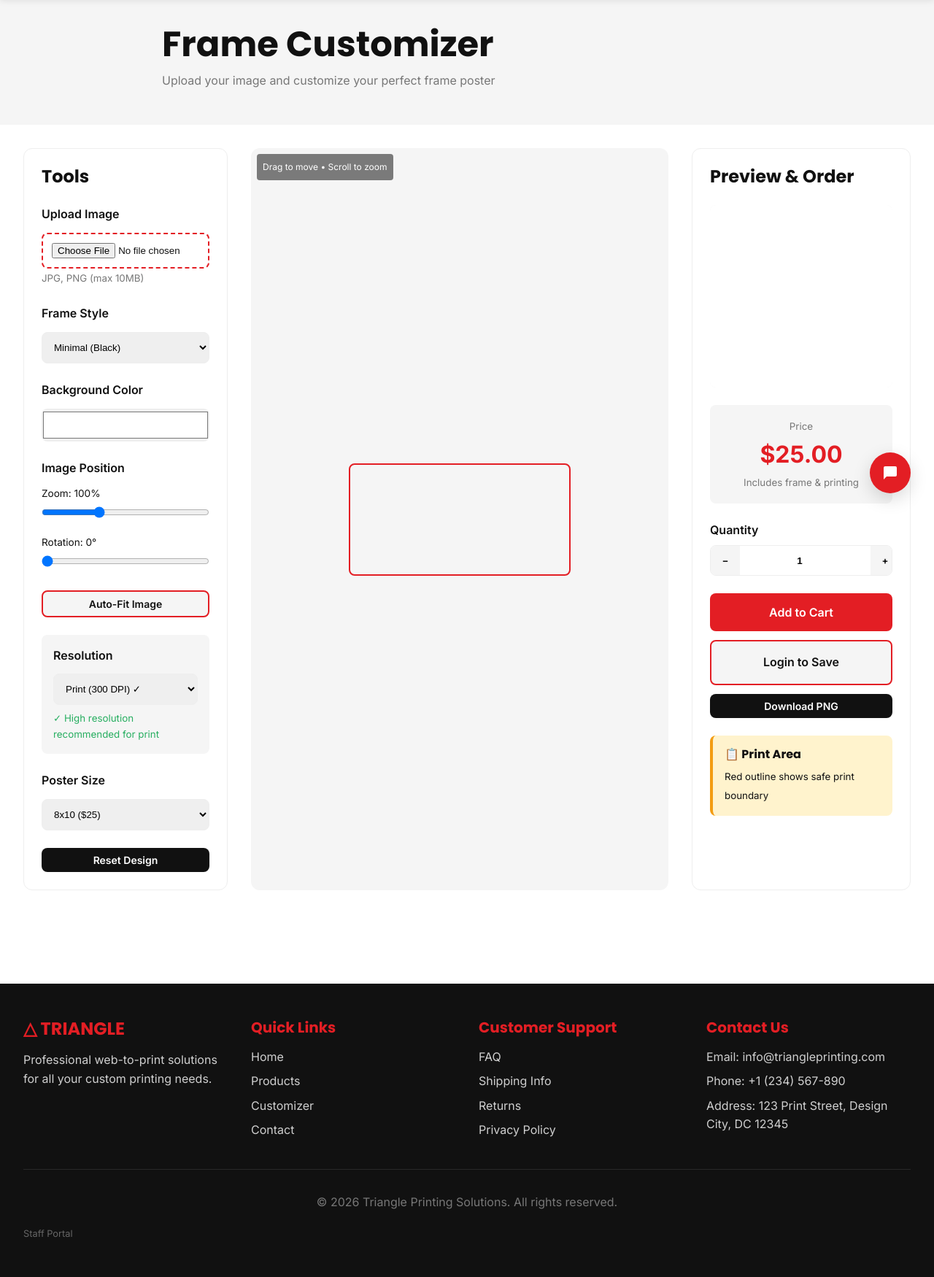
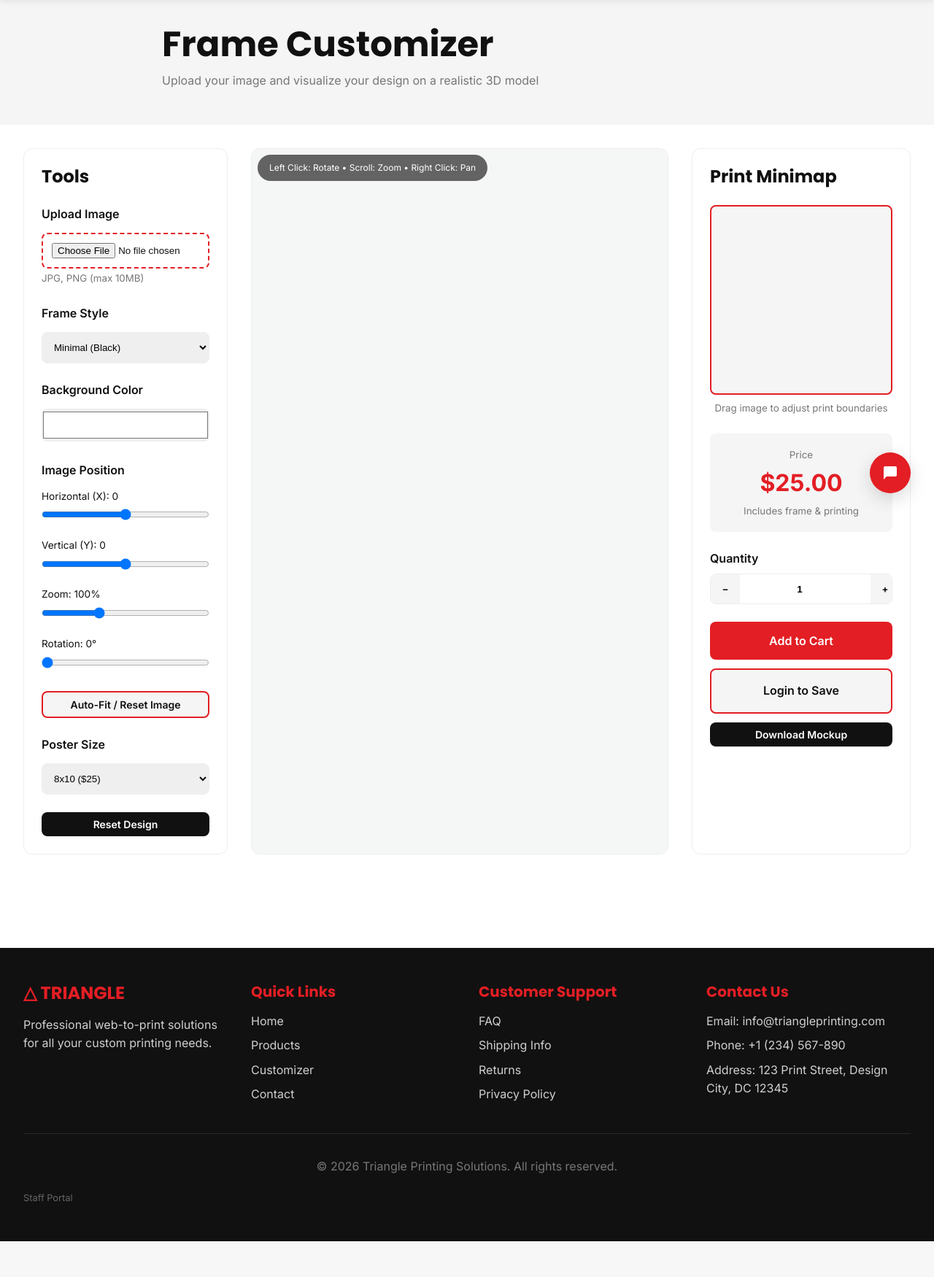
Before and after one commit to shenalp719/triangle-ecommerce, a PHP site: page /customizer-frame.php in a window 1280 px wide. Shown: the part 92-1842 px from the top of the page at 73% size. After the commit the page ends 1793 px from the top, so only its background shows below. Run offline with PHP 8.4, Linux system fonts and the light colour scheme; a map, chart or similar area stays blank; some libraries are stand-ins or nearby versions.

Commit message:
Feat: Implement interactive 3D frame customizer with X/Y positioning and enhanced storefront visuals

```diff
--- /dev/null
+++ b/assets/js/customizer-3d-frame.js
@@ -0,0 +1,207 @@
+/**
+ * Advanced 3D Frame Customizer Engine (ISOLATED)
+ * Triangle Printing Solutions
+ */
+
+let canvas, fabricCanvas;
+let currentImage = null;
+let designData = {
+    backgroundColor: '#ffffff',
+    frameStyle: 'minimal',
+    posterSize: '8x10',
+    resolution: 300
+};
+
+const sizePrices = { '8x10': 25, '11x14': 35, '16x20': 45, '18x24': 55, '24x36': 75 };
+
+// Three.js Variables
+let scene, camera, renderer, frameModel, canvasTexture;
+
+document.addEventListener('DOMContentLoaded', () => {
+    initializeFabric();
+    initializeThreeJSPreview();
+
+    if(document.getElementById('image-upload')) {
+        setupFrameEventListeners();
+        updatePrice();
+    }
+});
+
+// ========== 1. INITIALIZE 2D FABRIC CANVAS ==========
+function initializeFabric() {
+    fabricCanvas = new fabric.Canvas('canvas', {
+        width: 600,
+        height: 600,
+        backgroundColor: designData.backgroundColor,
+        selection: true,
+        preserveObjectStacking: true
+    });
+
+    drawSafePrintArea();
+
+    fabricCanvas.on('after:render', () => {
+        if (canvasTexture) canvasTexture.needsUpdate = true;
+    });
+}
+
+function drawSafePrintArea() {
+    const safeMargin = 20;
+    fabricCanvas.add(new fabric.Rect({
+        left: safeMargin, top: safeMargin,
+        width: fabricCanvas.width - (safeMargin * 2),
+        height: fabricCanvas.height - (safeMargin * 2),
+        fill: 'transparent', stroke: '#E31E24',
+        strokeDashArray: [5, 5], strokeWidth: 2,
+        selectable: false, evented: false
+    }));
+    fabricCanvas.renderAll();
+}
+
+// ========== 2. INITIALIZE 3D THREE.JS PREVIEW ==========
+function initializeThreeJSPreview() {
+    const container = document.getElementById('preview-container');
+    if(!container) return;
+
+    container.innerHTML = '';
+
+    scene = new THREE.Scene();
+    scene.background = new THREE.Color('#f4f7f6');
+
+    camera = new THREE.PerspectiveCamera(45, container.clientWidth / container.clientHeight, 0.1, 100);
+    camera.position.set(0, 0, 5);
+
+    renderer = new THREE.WebGLRenderer({ antialias: true });
+    renderer.setSize(container.clientWidth, container.clientHeight);
+    renderer.outputEncoding = THREE.sRGBEncoding;
+    renderer.shadowMap.enabled = true;
+    container.appendChild(renderer.domElement);
+
+    // Boosted Lighting so the frame is never completely black
+    const ambientLight = new THREE.AmbientLight(0xffffff, 0.9);
+    scene.add(ambientLight);
+    const directionalLight = new THREE.DirectionalLight(0xffffff, 0.6);
+    directionalLight.position.set(5, 5, 5);
+    scene.add(directionalLight);
+
+    // Enable Zoom and Pan explicitly
+    const controls = new THREE.OrbitControls(camera, renderer.domElement);
+    controls.enableZoom = true;
+    controls.enablePan = true;
+    controls.minDistance = 1;
+    controls.maxDistance = 15;
+
+    canvasTexture = new THREE.CanvasTexture(document.getElementById('canvas'));
+    canvasTexture.encoding = THREE.sRGBEncoding;
+    canvasTexture.flipY = true;
+
+    const loader = new THREE.GLTFLoader();
+
+    loader.load('/triangle-ecommerce/assets/models/photo_frame.glb', function(gltf) {
+        frameModel = gltf.scene;
+
+        // SMART AUTO-SCALING: Mathematically fits the model to the screen
+        const box = new THREE.Box3().setFromObject(frameModel);
+        const center = box.getCenter(new THREE.Vector3());
+        const size = box.getSize(new THREE.Vector3());
+
+        // Center it
+        frameModel.position.x += (frameModel.position.x - center.x);
+        frameModel.position.y += (frameModel.position.y - center.y);
+        frameModel.position.z += (frameModel.position.z - center.z);
+
+        // Scale it down safely
+        const maxDim = Math.max(size.x, size.y, size.z);
+        const targetSize = 3; // Fits nicely inside the camera view
+        const scale = targetSize / maxDim;
+        frameModel.scale.set(scale, scale, scale);
+
+        // Apply texture
+        frameModel.traverse((child) => {
+            if (child.isMesh) {
+                child.material.map = canvasTexture;
+                // Ensures material renders on both sides, fixing black spots
+                child.material.side = THREE.DoubleSide;
+                child.material.needsUpdate = true;
+            }
+        });
+        scene.add(frameModel);
+    }, undefined, function (error) {
+        console.error('Error loading 3D model:', error);
+    });
+
+    function animate() {
+        requestAnimationFrame(animate);
+        controls.update();
+        renderer.render(scene, camera);
+    }
+    animate();
+
+    // Handle window resize for 3D canvas
+    window.addEventListener('resize', () => {
+        camera.aspect = container.clientWidth / container.clientHeight;
+        camera.updateProjectionMatrix();
+        renderer.setSize(container.clientWidth, container.clientHeight);
+    });
+}
+
+// ========== 3. CONTROLS & LOGIC ==========
+function setupFrameEventListeners() {
+    document.getElementById('image-upload').addEventListener('change', (e) => {
+        const file = e.target.files[0];
+        if (!file || !file.type.match('image.*')) return;
+
+        const reader = new FileReader();
+        reader.onload = (event) => {
+            fabric.Image.fromURL(event.target.result, (fabricImg) => {
+                fabricCanvas.getObjects('image').forEach(obj => fabricCanvas.remove(obj));
+                fabricImg.scaleToWidth(300);
+                fabricCanvas.centerObject(fabricImg);
+                fabricCanvas.add(fabricImg);
+                fabricCanvas.setActiveObject(fabricImg);
+                fabricCanvas.renderAll();
+
+                currentImage = fabricImg;
+                if(canvasTexture) canvasTexture.needsUpdate = true;
+            });
+        };
+        reader.readAsDataURL(file);
+    });
+
+    document.getElementById('bg-color').addEventListener('change', (e) => {
+        designData.backgroundColor = e.target.value;
+        fabricCanvas.setBackgroundColor(designData.backgroundColor, () => {
+            fabricCanvas.renderAll();
+            if(canvasTexture) canvasTexture.needsUpdate = true;
+        });
+    });
+
+    document.getElementById('zoom-slider').addEventListener('input', (e) => {
+        document.getElementById('zoom-value').textContent = e.target.value;
+        if (currentImage) {
+            currentImage.scaleToWidth((300 * e.target.value) / 100);
+            fabricCanvas.centerObject(currentImage);
+            fabricCanvas.renderAll();
+            if(canvasTexture) canvasTexture.needsUpdate = true;
+        }
+    });
+
+    document.getElementById('rotation-slider').addEventListener('input', (e) => {
+        document.getElementById('rotation-value').textContent = e.target.value;
+        if (currentImage) {
+            currentImage.rotate(e.target.value);
+            fabricCanvas.renderAll();
+            if(canvasTexture) canvasTexture.needsUpdate = true;
+        }
+    });
+
+    document.getElementById('poster-size').addEventListener('change', (e) => {
+        designData.posterSize = e.target.value;
+        updatePrice();
+    });
+}
+
+function updatePrice() {
+    const price = sizePrices[designData.posterSize] || 25;
+    const priceDisplay = document.getElementById('price-display');
+    if(priceDisplay) priceDisplay.textContent = '$' + price.toFixed(2);
+}
--- a/customizer-frame.php
+++ b/customizer-frame.php
@@ -11,26 +11,27 @@ $page_title = 'Frame Customizer';
 include 'includes/header.php';
 ?>
 
+<script src="https://cdnjs.cloudflare.com/ajax/libs/three.js/r128/three.min.js"></script>
+<script src="https://cdn.jsdelivr.net/npm/three@0.128.0/examples/js/loaders/GLTFLoader.js"></script>
+<script src="https://cdn.jsdelivr.net/npm/three@0.128.0/examples/js/controls/OrbitControls.js"></script>
+
     <section style="background-color: var(--light-gray); padding: 2rem; margin-bottom: 0;">
         <div class="container-md">
             <h1 style="margin-bottom: 0.5rem;">Frame Customizer</h1>
-            <p style="color: var(--text-light);">Upload your image and customize your perfect frame poster</p>
+            <p style="color: var(--text-light);">Upload your image and visualize your design on a realistic 3D model</p>
         </div>
     </section>
 
     <section class="customizer-container" style="display: flex; gap: 2rem; padding: 2rem; min-height: calc(100vh - 200px);">
-        <!-- Left Panel - Tools -->
         <div class="tools-panel" style="width: 280px; background-color: var(--white); border: 1px solid var(--border-color); border-radius: 0.75rem; padding: 1.5rem; overflow-y: auto;">
             <h4 style="margin-bottom: 1.5rem;">Tools</h4>
 
-            <!-- Upload Image -->
             <div class="tool-section">
                 <label class="tool-label" style="display: block; margin-bottom: 0.75rem; font-weight: 600;">Upload Image</label>
                 <input type="file" id="image-upload" accept="image/*" style="width: 100%; padding: 0.75rem; border: 2px dashed var(--primary-red); border-radius: 0.5rem; cursor: pointer;">
                 <small style="color: var(--text-light);">JPG, PNG (max 10MB)</small>
             </div>
 
-            <!-- Frame Style -->
             <div class="tool-section" style="margin-top: 1.5rem;">
                 <label class="tool-label" style="display: block; margin-bottom: 0.75rem; font-weight: 600;">Frame Style</label>
                 <select id="frame-style" class="tool-input" style="width: 100%; padding: 0.75rem; border: 1px solid var(--border-color); border-radius: 0.5rem;">
@@ -42,17 +43,23 @@ include 'includes/header.php';
                 </select>
             </div>
 
-            <!-- Background Color -->
             <div class="tool-section" style="margin-top: 1.5rem;">
                 <label class="tool-label" style="display: block; margin-bottom: 0.75rem; font-weight: 600;">Background Color</label>
-                <div style="display: flex; gap: 0.5rem; flex-wrap: wrap;">
-                    <input type="color" id="bg-color" value="#ffffff" style="width: 100%; height: 45px; cursor: pointer; border: none; border-radius: 0.5rem;">
-                </div>
+                <input type="color" id="bg-color" value="#ffffff" style="width: 100%; height: 45px; cursor: pointer; border: none; border-radius: 0.5rem;">
             </div>
 
-            <!-- Image Controls -->
             <div class="tool-section" style="margin-top: 1.5rem;">
                 <label class="tool-label" style="display: block; margin-bottom: 0.75rem; font-weight: 600;">Image Position</label>
+
+                <div style="margin-bottom: 1rem;">
+                    <label style="display: block; margin-bottom: 0.25rem; font-size: 0.85rem;">Horizontal (X): <span id="pos-x-value">0</span></label>
+                    <input type="range" id="pos-x-slider" min="-300" max="300" value="0" style="width: 100%; cursor: pointer;">
+                </div>
+
+                <div style="margin-bottom: 1rem;">
+                    <label style="display: block; margin-bottom: 0.25rem; font-size: 0.85rem;">Vertical (Y): <span id="pos-y-value">0</span></label>
+                    <input type="range" id="pos-y-slider" min="-300" max="300" value="0" style="width: 100%; cursor: pointer;">
+                </div>
 
                 <div style="margin-bottom: 1rem;">
                     <label style="display: block; margin-bottom: 0.25rem; font-size: 0.85rem;">Zoom: <span id="zoom-value">100</span>%</label>
@@ -65,22 +72,10 @@ include 'includes/header.php';
                 </div>
 
                 <button class="btn btn-secondary btn-sm" id="auto-fit" style="width: 100%; margin-top: 0.5rem;">
-                    Auto-Fit Image
+                    Auto-Fit / Reset Image
                 </button>
             </div>
 
-            <!-- Quality Settings -->
-            <div class="tool-section" style="margin-top: 1.5rem; padding: 1rem; background-color: var(--light-gray); border-radius: 0.5rem;">
-                <label class="tool-label" style="display: block; margin-bottom: 0.75rem; font-weight: 600;">Resolution</label>
-                <select id="resolution" class="tool-input" style="width: 100%; padding: 0.75rem; border: 1px solid var(--border-color); border-radius: 0.5rem;">
-                    <option value="72">Web (72 DPI)</option>
-                    <option value="150">Medium (150 DPI)</option>
-                    <option value="300" selected>Print (300 DPI) ✓</option>
-                </select>
-                <small style="color: var(--success); display: block; margin-top: 0.5rem;">✓ High resolution recommended for print</small>
-            </div>
-
-            <!-- Size Options -->
             <div class="tool-section" style="margin-top: 1.5rem;">
                 <label class="tool-label" style="display: block; margin-bottom: 0.75rem; font-weight: 600;">Poster Size</label>
                 <select id="poster-size" class="tool-input" style="width: 100%; padding: 0.75rem; border: 1px solid var(--border-color); border-radius: 0.5rem;">
@@ -92,41 +87,34 @@ include 'includes/header.php';
                 </select>
             </div>
 
-            <!-- Reset -->
             <button class="btn btn-dark btn-sm btn-block" id="reset-design" style="margin-top: 1.5rem;">
                 Reset Design
             </button>
         </div>
 
-        <!-- Center - Canvas -->
         <div class="canvas-wrapper" style="flex: 1;">
-            <div style="height: 100%; background-color: var(--light-gray); border-radius: 0.75rem; display: flex; align-items: center; justify-content: center; position: relative; overflow: hidden;">
-                <div style="position: absolute; top: 0.5rem; left: 0.5rem; font-size: 0.75rem; background-color: rgba(0,0,0,0.5); color: white; padding: 0.5rem; border-radius: 0.25rem;">
-                    Drag to move • Scroll to zoom
+            <div style="height: 100%; background-color: var(--light-gray); border-radius: 0.75rem; display: flex; align-items: center; justify-content: center; position: relative; overflow: hidden; border: 1px solid var(--border-color);">
+                <div style="position: absolute; top: 0.5rem; left: 0.5rem; font-size: 0.75rem; background-color: rgba(0,0,0,0.6); color: white; padding: 0.5rem 1rem; border-radius: 2rem; z-index: 10; pointer-events: none;">
+                    Left Click: Rotate • Scroll: Zoom • Right Click: Pan
                 </div>
-                <canvas id="canvas" style="border: 2px solid var(--primary-red); border-radius: 0.5rem;"></canvas>
+                <div id="preview-container" style="width: 100%; height: 100%; min-height: 550px;"></div>
             </div>
         </div>
 
-        <!-- Right Panel - Properties & Preview -->
         <div class="properties-panel" style="width: 300px; background-color: var(--white); border: 1px solid var(--border-color); border-radius: 0.75rem; padding: 1.5rem; overflow-y: auto;">
-            <h4 style="margin-bottom: 1.5rem;">Preview & Order</h4>
+            <h4 style="margin-bottom: 1.5rem;">Print Minimap</h4>
 
-            <!-- Preview -->
-            <div style="margin-bottom: 1.5rem; border-radius: 0.5rem; overflow: hidden; background-color: var(--light-gray); height: 250px; display: flex; align-items: center; justify-content: center;">
-                <div id="preview-container" style="width: 100%; height: 100%; position: relative;">
-                    <canvas id="preview-canvas" style="display: block;"></canvas>
-                </div>
+            <div id="minimap-wrapper">
+                <canvas id="canvas"></canvas>
             </div>
+            <small style="color: var(--text-light); display: block; margin-bottom: 1.5rem; text-align: center;">Drag image to adjust print boundaries</small>
 
-            <!-- Price Display -->
             <div style="background-color: var(--light-gray); padding: 1rem; border-radius: 0.5rem; margin-bottom: 1.5rem; text-align: center;">
                 <small style="color: var(--text-light);">Price</small>
                 <div style="font-size: 2rem; font-weight: 700; color: var(--primary-red);" id="price-display">$25.00</div>
                 <small style="color: var(--text-light);">Includes frame & printing</small>
             </div>
 
-            <!-- Quantity -->
             <div style="margin-bottom: 1.5rem;">
                 <label style="display: block; margin-bottom: 0.5rem; font-weight: 600;">Quantity</label>
                 <div style="display: flex; align-items: center; border: 1px solid var(--border-color); border-radius: 0.5rem; overflow: hidden;">
@@ -152,16 +138,9 @@ include 'includes/header.php';
                 </a>
             <?php endif; ?>
 
-            <!-- Export -->
             <button class="btn btn-dark btn-sm btn-block" id="export-design" style="margin-top: 0.75rem;">
-                Download PNG
+                Download Mockup
             </button>
-
-            <!-- Safe Print Area Indicator -->
-            <div style="margin-top: 1.5rem; padding: 1rem; background-color: #fff3cd; border-radius: 0.5rem; border-left: 4px solid var(--warning);">
-                <h6 style="margin-bottom: 0.5rem;">📋 Print Area</h6>
-                <small style="color: var(--text-dark);">Red outline shows safe print boundary</small>
-            </div>
         </div>
     </section>
 
@@ -180,6 +159,25 @@ include 'includes/header.php';
 
         .canvas-wrapper {
             flex: 1;
+            z-index: 1;
+        }
+
+        /* Minimap specific styling */
+        #minimap-wrapper {
+            height: 260px;
+            overflow: hidden;
+            border-radius: 0.5rem;
+            background-color: var(--light-gray);
+            border: 2px solid var(--primary-red);
+            margin-bottom: 0.5rem;
+            position: relative;
+        }
+
+        /* Visual scaling for the 600px minimap */
+        .canvas-container {
+            transform: scale(0.42);
+            transform-origin: top left;
+            pointer-events: auto;
         }
 
         #canvas {
```
Also changed, not shown: other parts of customizer-frame.php (+5 -43 lines).
